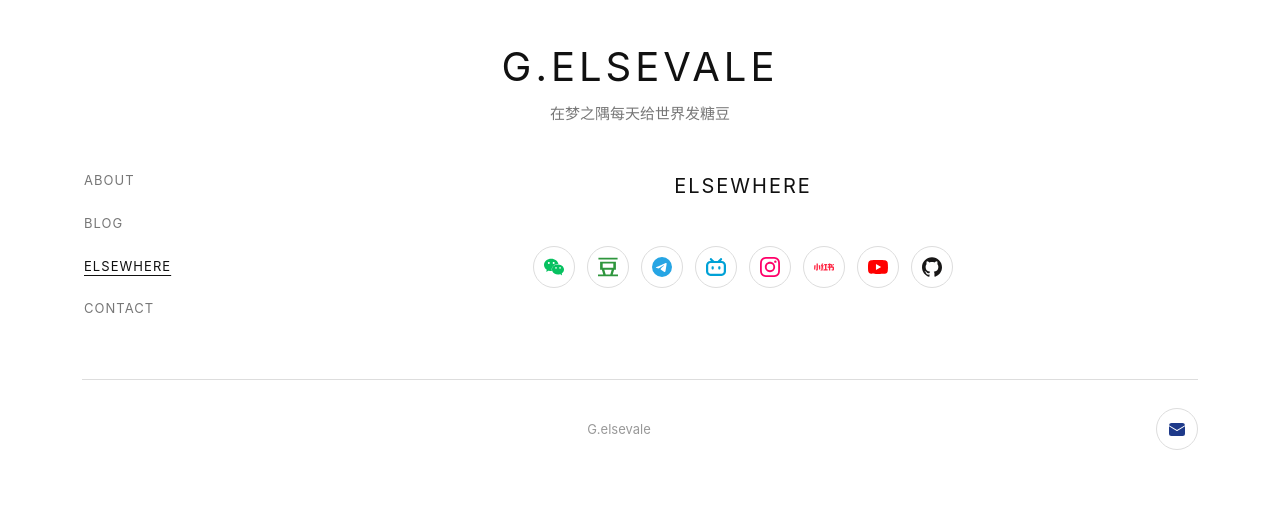
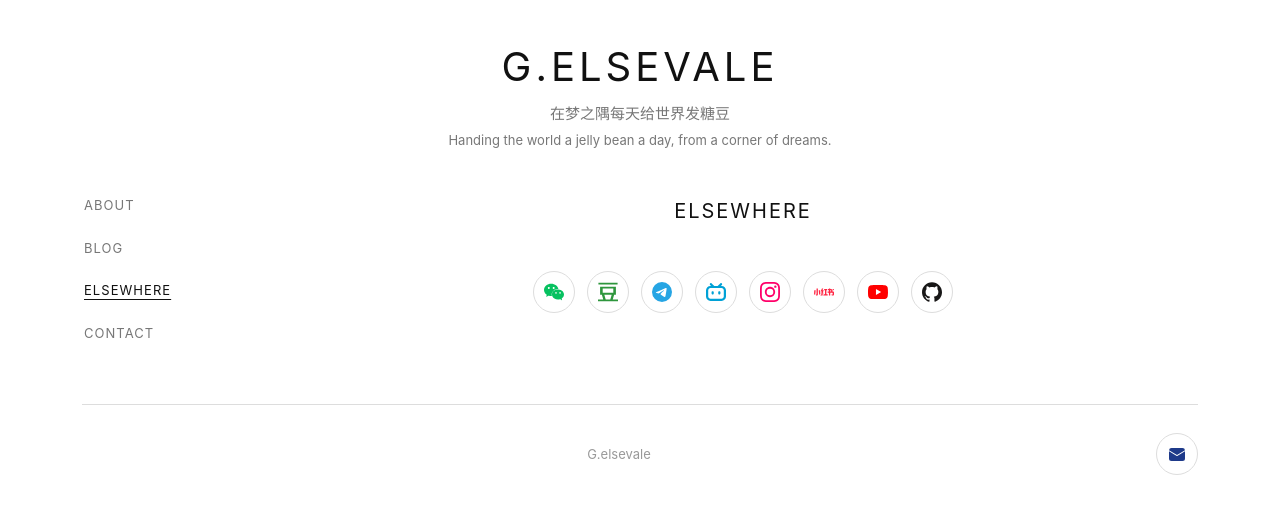
Before and after one commit to 7minami/7minami.github.io, a Jekyll site: the page built from index.html, in a window 1280 px wide. Shown: the top 514 px of the page. Built offline with Jekyll 4.4.1, drawn with Linux system fonts in a browser that asks for light colours.

Commit message:
Header tagline: add English rendering under the Chinese line

```diff
--- a/_layouts/default.html
+++ b/_layouts/default.html
@@ -6,6 +6,7 @@
       <header class="site-header">
         <h1 class="site-title">G.elsevale</h1>
         <p class="site-tagline">在梦之隅每天给世界发糖豆</p>
+        <p class="site-tagline site-tagline-en">Handing the world a jelly bean a day, from a corner of dreams.</p>
       </header>
 
       <div class="layout">
--- a/assets/css/style.css
+++ b/assets/css/style.css
@@ -38,6 +38,10 @@
         margin: 12px 0 0;
         font-size: 15px;
         color: #777777;
+      }
+      .site-tagline-en {
+        margin-top: 4px;
+        font-size: 13px;
       }
 
       /* Layout: left sidebar + content */
```
